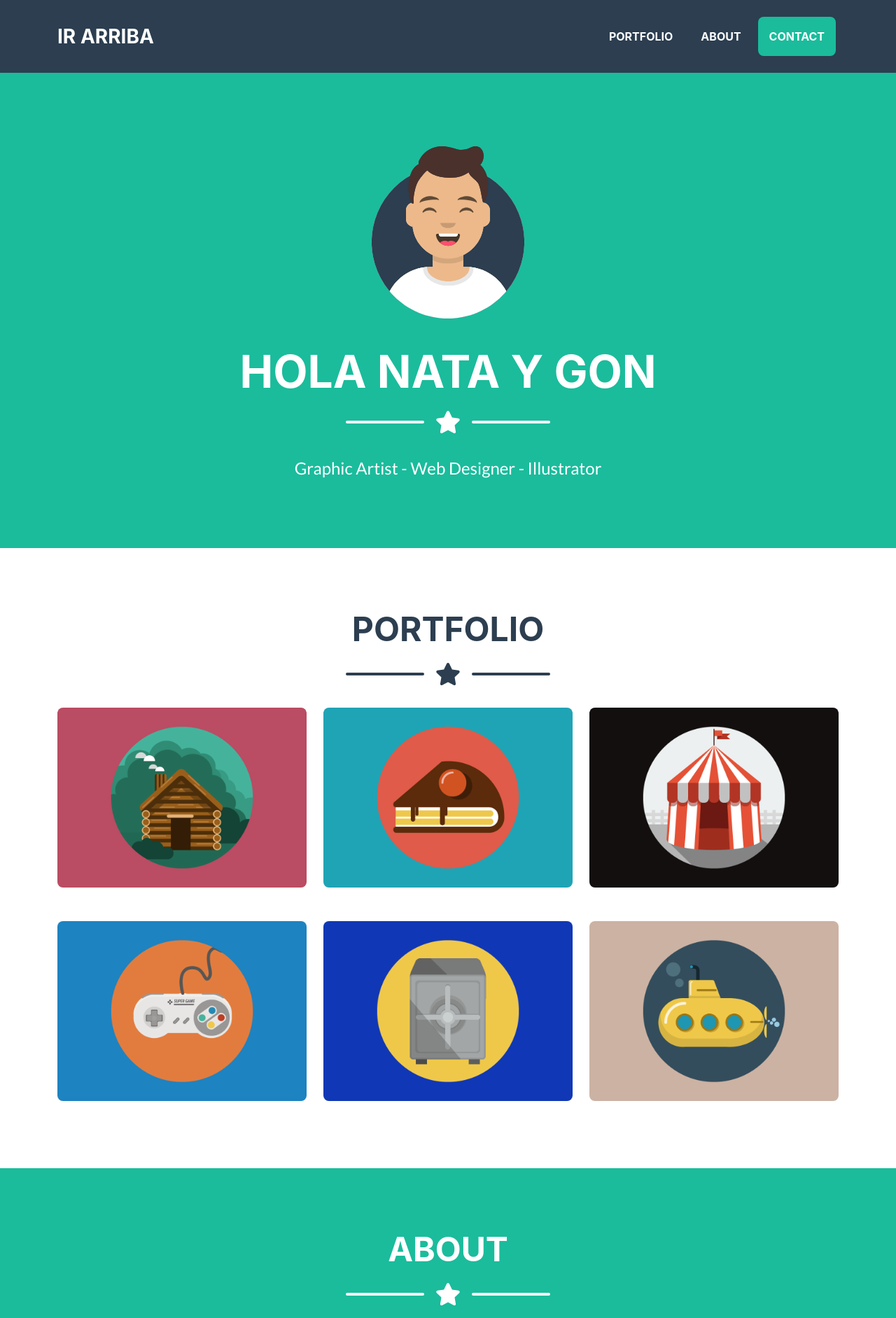
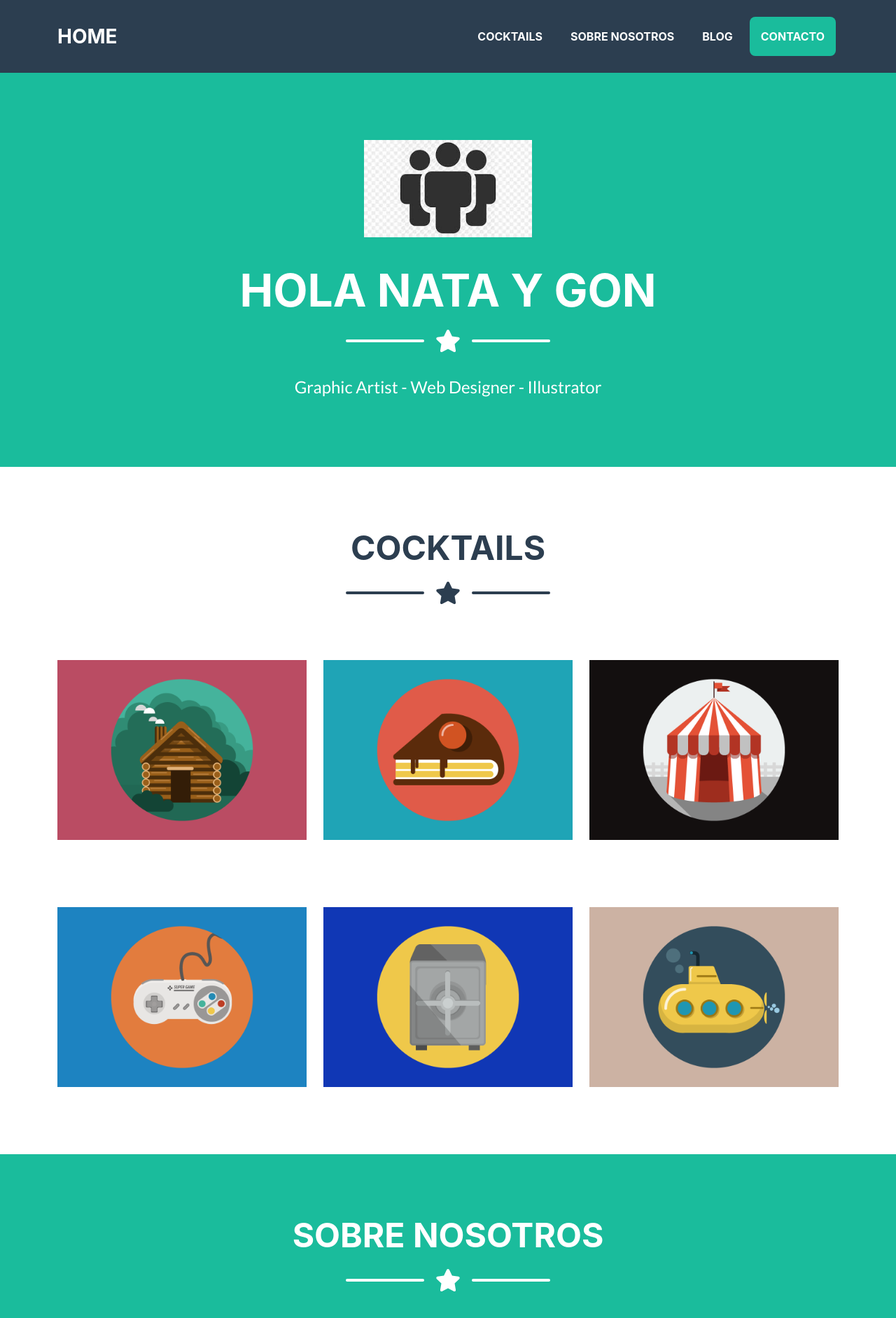
Before and after one commit to nbesso/ProyFinal, a Django app: page /blog/inicio/ in a window 1280 px wide. Shown: the top 1883 px of the page at 70% size. Run offline with Django 4.2, Linux system fonts and the light colour scheme; some libraries are stand-ins or nearby versions.

Commit message:
cambios 23.02

```diff
--- a/ProyectoFinal/templates/blog/index.html
+++ b/ProyectoFinal/templates/blog/index.html
@@ -21,16 +21,17 @@
         <!-- Navigation-->
         <nav class="navbar navbar-expand-lg bg-secondary text-uppercase fixed-top" id="mainNav">
             <div class="container">
-                <a class="navbar-brand" href="#page-top">IR ARRIBA</a>
+                <a class="navbar-brand" href="#page-top">HOME</a>
                 <button class="navbar-toggler text-uppercase font-weight-bold bg-primary text-white rounded" type="button" data-bs-toggle="collapse" data-bs-target="#navbarResponsive" aria-controls="navbarResponsive" aria-expanded="false" aria-label="Toggle navigation">
                     Menu
                     <i class="fas fa-bars"></i>
                 </button>
                 <div class="collapse navbar-collapse" id="navbarResponsive">
                     <ul class="navbar-nav ms-auto">
-                        <li class="nav-item mx-0 mx-lg-1"><a class="nav-link py-3 px-0 px-lg-3 rounded" href="#portfolio">Portfolio</a></li>
-                        <li class="nav-item mx-0 mx-lg-1"><a class="nav-link py-3 px-0 px-lg-3 rounded" href="#about">About</a></li>
-                        <li class="nav-item mx-0 mx-lg-1"><a class="nav-link py-3 px-0 px-lg-3 rounded" href="#contact">Contact</a></li>
+                        <li class="nav-item mx-0 mx-lg-1"><a class="nav-link py-3 px-0 px-lg-3 rounded" href="#Cocktails">Cocktails</a></li>
+                        <li class="nav-item mx-0 mx-lg-1"><a class="nav-link py-3 px-0 px-lg-3 rounded" href="#Sobre Nosotros">Sobre Nosotros</a></li>
+                        <li class="nav-item mx-0 mx-lg-1"><a class="nav-link py-3 px-0 px-lg-3 rounded" href="{% url 'Inicio' %}">Blog</a></li>
+                        <li class="nav-item mx-0 mx-lg-1"><a class="nav-link py-3 px-0 px-lg-3 rounded" href="#Contacto">Contacto</a></li>
                     </ul>
                 </div>
             </div>
@@ -39,7 +40,7 @@
         <header class="masthead bg-primary text-white text-center">
             <div class="container d-flex align-items-center flex-column">
                 <!-- Masthead Avatar Image-->
-                <img class="masthead-avatar mb-5" src="{% static 'blog/assets/img/avataaars.svg' %}" alt="..." />
+                <img class="masthead-avatar mb-5" src="{% static 'blog/assets/img/caras/imagen.png' %}" alt="..." />
                 <!-- Masthead Heading-->
                 <h1 class="masthead-heading text-uppercase mb-0">HOLA NATA Y GON</h1>
                 <!-- Icon Divider-->
@@ -53,10 +54,10 @@
             </div>
         </header>
         <!-- Portfolio Section-->
-        <section class="page-section portfolio" id="portfolio">
+        <section class="page-section Cocktails" id="Cocktails">
             <div class="container">
                 <!-- Portfolio Section Heading-->
-                <h2 class="page-section-heading text-center text-uppercase text-secondary mb-0">Portfolio</h2>
+                <h2 class="page-section-heading text-center text-uppercase text-secondary mb-0">Cocktails</h2>
                 <!-- Icon Divider-->
                 <div class="divider-custom">
                     <div class="divider-custom-line"></div>
@@ -122,11 +123,11 @@
                 </div>
             </div>
         </section>
-        <!-- About Section-->
-        <section class="page-section bg-primary text-white mb-0" id="about">
+        <!-- Sobre Nosotros Section-->
+        <section class="page-section bg-primary text-white mb-0" id="Sobre Nosotros">
             <div class="container">
                 <!-- About Section Heading-->
-                <h2 class="page-section-heading text-center text-uppercase text-white">About</h2>
+                <h2 class="page-section-heading text-center text-uppercase text-white">Sobre Nosotros</h2>
                 <!-- Icon Divider-->
                 <div class="divider-custom divider-light">
                     <div class="divider-custom-line"></div>
@@ -135,38 +136,42 @@
                 </div>
                 <!-- About Section Content-->
                 <div class="row">
-                    <div class="col-lg-4 ms-auto"><p class="lead">Freelancer is a free bootstrap theme created by Start Bootstrap. The download includes the complete source files including HTML, CSS, and JavaScript as well as optional SASS stylesheets for easy customization.</p></div>
-                    <div class="col-lg-4 me-auto"><p class="lead">You can create your own custom avatar for the masthead, change the icon in the dividers, and add your email address to the contact form to make it fully functional!</p></div>
+                    <div class="col-lg-4 ms-auto"><p class="lead">Hola! Somos Gonza, Facu y Nata, un grupo de amigos que decidió crear este espacio para compartir con ustedes esto que nos apasiona: recetas y tips de cocteles ricos, llenos de sabores y para pasar buenos momentos con amigos.
+                        Creemos que no hace falta ser un barman super experimentado o tener ingredientes complejos para hacer un buen trago, sino que, una buena receta y muchas ganas de probar algo rico y hecho con dedicación.
+                        </p></div>
+                    <div class="col-lg-4 me-auto"><p class="lead">Esta idea surge a partir de las experiencias de cada uno en sus viajes, en donde fuimos descubriendo distintos sabores y combinaciones de los mas variados ingredientes. Además nos dimos cuenta de que, la gente muchas veces quiere preparar sus cocteles en casa, pero termina sin hacerlos por no encontrar recetas simples y sin tantos ingredientes complejos.
+                        Si queres saber mas de nosotros, escribinos!
+                        </p></div>
                 </div>
-                <!-- About Section Button-->
+                <!-- About Section Button
                 <div class="text-center mt-4">
                     <a class="btn btn-xl btn-outline-light" href="https://startbootstrap.com/theme/freelancer/">
                         <i class="fas fa-download me-2"></i>
                         Free Download!
                     </a>
-                </div>
+                </div>-->
             </div>
         </section>
-        <!-- Contact Section-->
-        <section class="page-section" id="contact">
+        <!-- Contacto Section-->
+        <section class="page-section" id="Contacto">
             <div class="container">
-                <!-- Contact Section Heading-->
-                <h2 class="page-section-heading text-center text-uppercase text-secondary mb-0">Contact Me</h2>
+                <!-- Contacto Section Heading-->
+                <h2 class="page-section-heading text-center text-uppercase text-secondary mb-0">Contacto</h2>
                 <!-- Icon Divider-->
                 <div class="divider-custom">
                     <div class="divider-custom-line"></div>
                     <div class="divider-custom-icon"><i class="fas fa-star"></i></div>
                     <div class="divider-custom-line"></div>
                 </div>
-                <!-- Contact Section Form-->
+                <!-- Contacto Section Form-->
                 <div class="row justify-content-center">
                     <div class="col-lg-8 col-xl-7">
                         <!-- * * * * * * * * * * * * * * *-->
-                        <!-- * * SB Forms Contact Form * *-->
+                        <!-- * * SB Forms Contacto Form * *-->
                         <!-- * * * * * * * * * * * * * * *-->
                         <!-- This form is pre-integrated with SB Forms.-->
                         <!-- To make this form functional, sign up at-->
-                        <!-- https://startbootstrap.com/solution/contact-forms-->
+                        <!-- https://startbootstrap.com/solution/Contacto-forms-->
                         <!-- to get an API token!-->
                         <form id="contactForm" data-sb-form-api-token="API_TOKEN">
                             <!-- Name input-->
@@ -210,9 +215,9 @@
                             <!---->
                             <!-- This is what your users will see when there is-->
                             <!-- an error submitting the form-->
-                            <div class="d-none" id="submitErrorMessage"><div class="text-center text-danger mb-3">Error sending message!</div></div>
+                            <div class="d-none" id="submitErrorMessage"><div class="text-center text-danger mb-3">Error al enviar mensaje</div></div>
                             <!-- Submit Button-->
-                            <button class="btn btn-primary btn-xl disabled" id="submitButton" type="submit">Send</button>
+                            <button class="btn btn-primary btn-xl disabled" id="submitButton" type="submit">Enviar mensaje</button>
                         </form>
                     </div>
                 </div>
@@ -276,10 +281,10 @@
                                     <!-- Portfolio Modal - Image-->
                                     <img class="img-fluid rounded mb-5" src="{% static 'blog/assets/img/portfolio/cabin.png' %}" alt="..." />
                                     <!-- Portfolio Modal - Text-->
-                                    <p class="mb-4">Lorem ipsum dolor sit amet, consectetur adipisicing elit. Mollitia neque assumenda ipsam nihil, molestias magnam, recusandae quos quis inventore quisquam velit asperiores, vitae? Reprehenderit soluta, eos quod consequuntur itaque. Nam.</p>
-                                    <button class="btn btn-primary" href="#!" data-bs-dismiss="modal">
+                                    <p class="mb-4">el mojito me gusta y lo conoci en cuba</p>
+                                    <button class="btn btn-primary" href="{% url 'Inicio' %}" data-bs-dismiss="modal">
                                         <i class="fas fa-times fa-fw"></i>
-                                        Close Window
+                                        Ver Receta
                                     </button>
                                 </div>
                             </div>
```
Also changed, not shown: ProyectoFinal/static/blog/assets/img/caras/imagen.png (added), ProyectoFinal/static/blog/assets/img/caras/nata.PNG (added).
